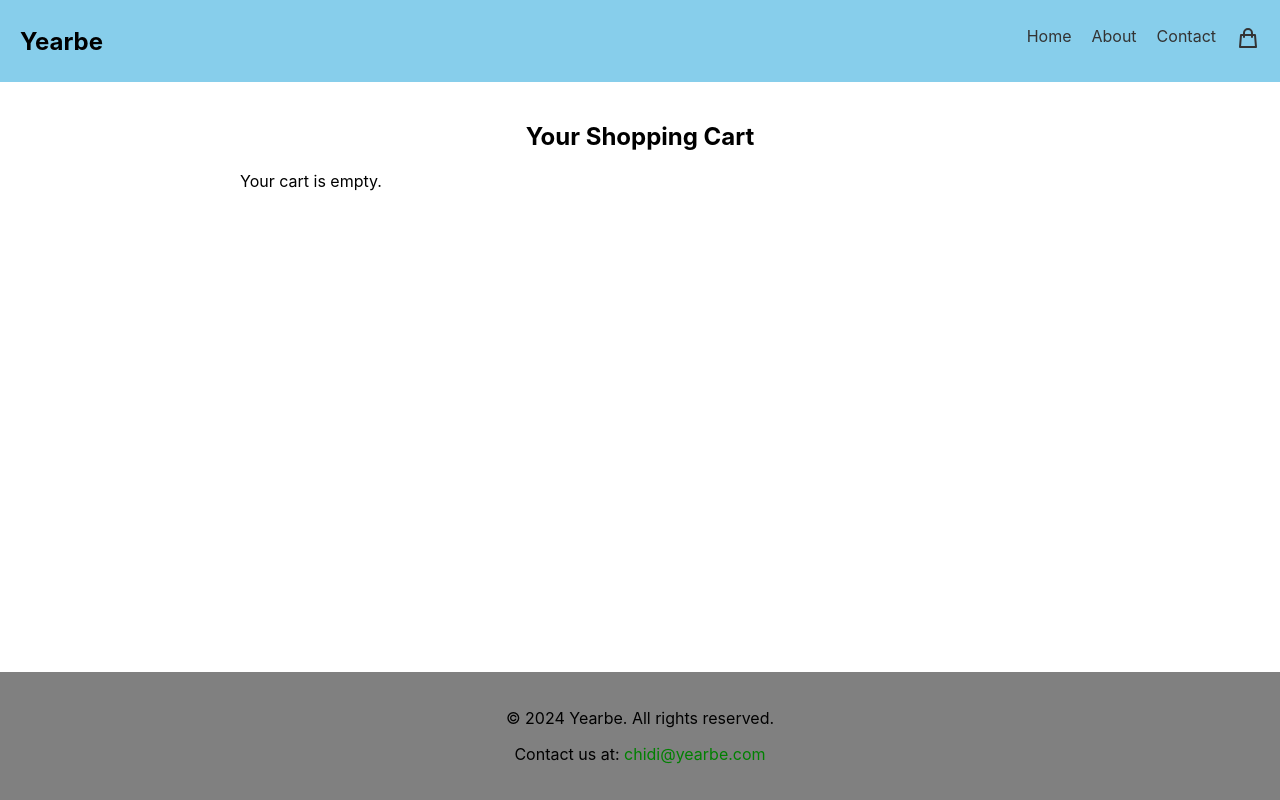
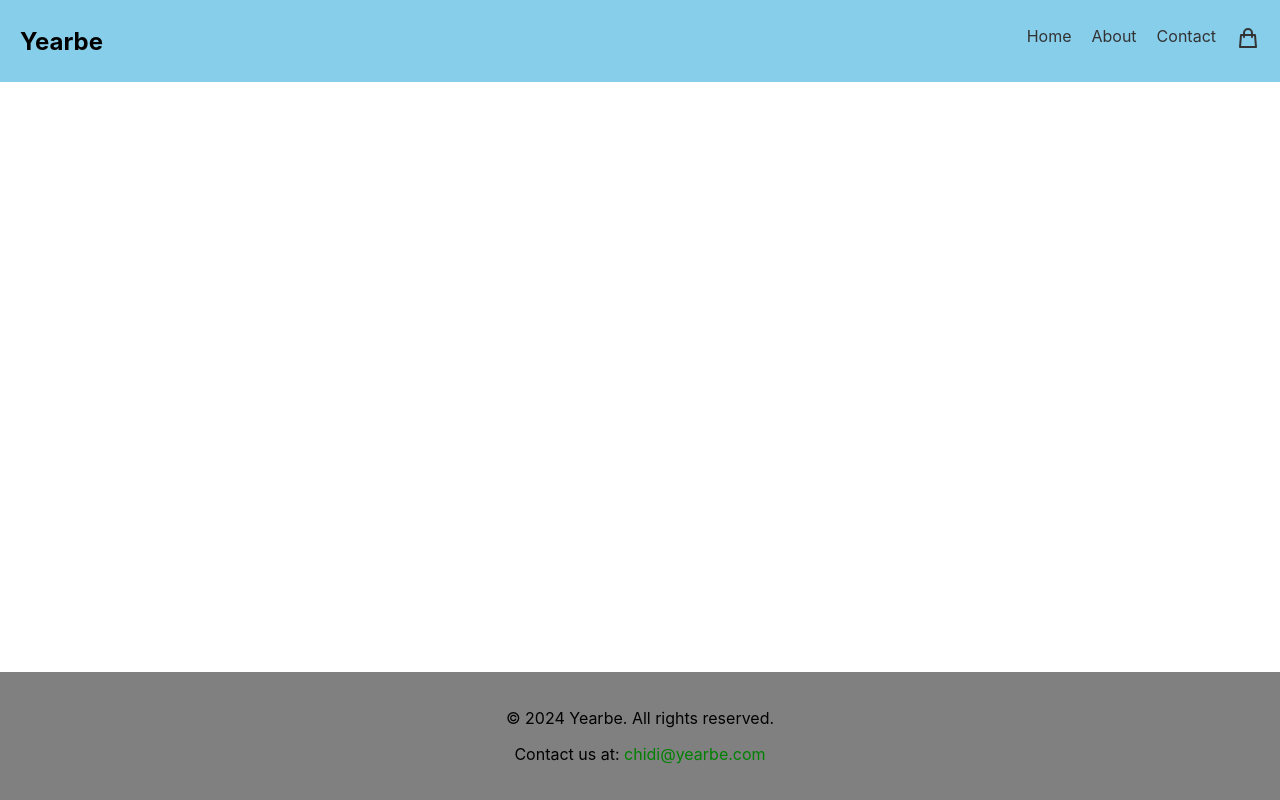
Before and after one commit to cnwanneka/yearbe, a React (Create React App) app: page /cart in a window 1280 px wide. Built offline with nearby package versions, Linux system fonts and the light colour scheme.

Commit message:
removed CartPage

```diff
--- a/src/App.js
+++ b/src/App.js
@@ -6,7 +6,6 @@ import Home from './components/Home';
 import About from './components/About';
 import Contact from './components/Contact';
 import Footer from './components/Footer';
-import CartPage from './components/CartPage';
 import BasketPage from './components/BasketPage';
 import './App.css';
 import { CartProvider } from './components/CartContext';
@@ -26,7 +25,6 @@ function App() {
               <Route path="/single-bedsheet" element={<SingleBedsheetDetail />} />
               <Route path="/about" element={<About />} />
               <Route path="/contact" element={<Contact />} />
-              <Route path="/cart" element={<CartPage />} />
               <Route path="/basket" element={<BasketPage />} />
             </Routes>
           </div>
--- a/src/components/CartPage.css
+++ /dev/null
@@ -1,36 +0,0 @@
-
-.cart-page {
-    padding: 20px;
-    max-width: 800px;
-    margin: auto;
-}
-
-.cart-page h2 {
-    text-align: center;
-    margin-bottom: 20px;
-}
-
-.cart-item {
-    border-bottom: 1px solid #ccc;
-    padding: 10px 0;
-    display: flex;
-    justify-content: space-between;
-    align-items: center;
-}
-
-.cart-item:last-child {
-    border-bottom: none;
-}
-
-.item-details {
-    flex-grow: 1;
-    padding: 0 15px;
-}
-
-.remove-button {
-    background-color: red;
-    color: white;
-    border: none;
-    padding: 10px 20px;
-    cursor: pointer;
-}
--- a/src/components/CartPage.js
+++ /dev/null
@@ -1,28 +0,0 @@
-
-import React, { useContext } from 'react';
-import { CartContext } from './CartContext';
-import './CartPage.css';
-
-function CartPage() {
-    const { cart, removeFromCart } = useContext(CartContext);
-
-    return (
-        <div className="cart-page">
-            <h2>Your Shopping Cart</h2>
-            {cart.length === 0 ? (
-                <p>Your cart is empty.</p>
-            ) : (
-                cart.map((item, index) => (
-                    <div key={index} className="cart-item">
-                        <div className="item-details">
-                            <p>{item.title} - £{item.price} x {item.quantity}</p>
-                        </div>
-                        <button className="remove-button" onClick={() => removeFromCart(item.title)}>Remove</button>
-                    </div>
-                ))
-            )}
-        </div>
-    );
-}
-
-export default CartPage;
```
